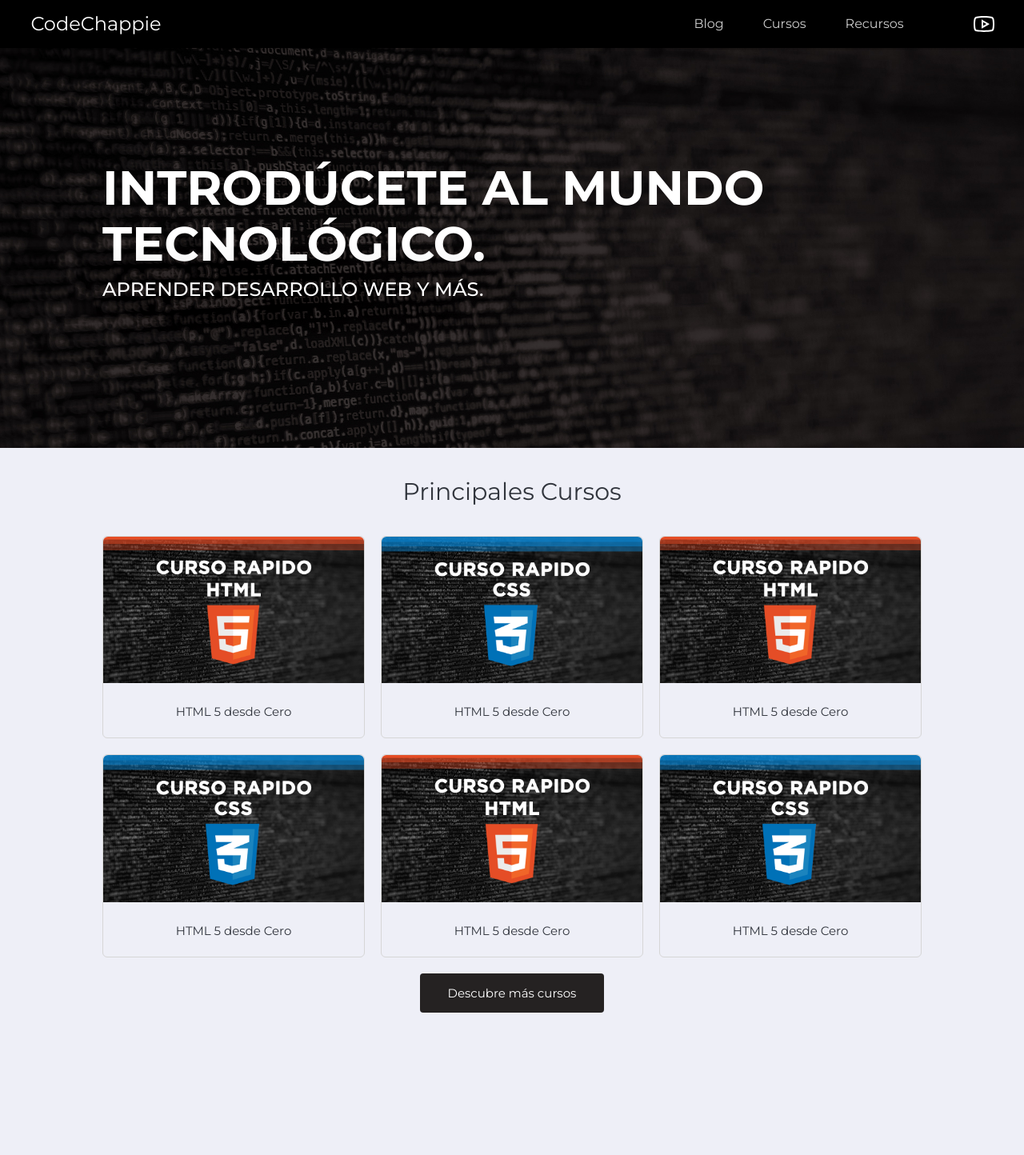
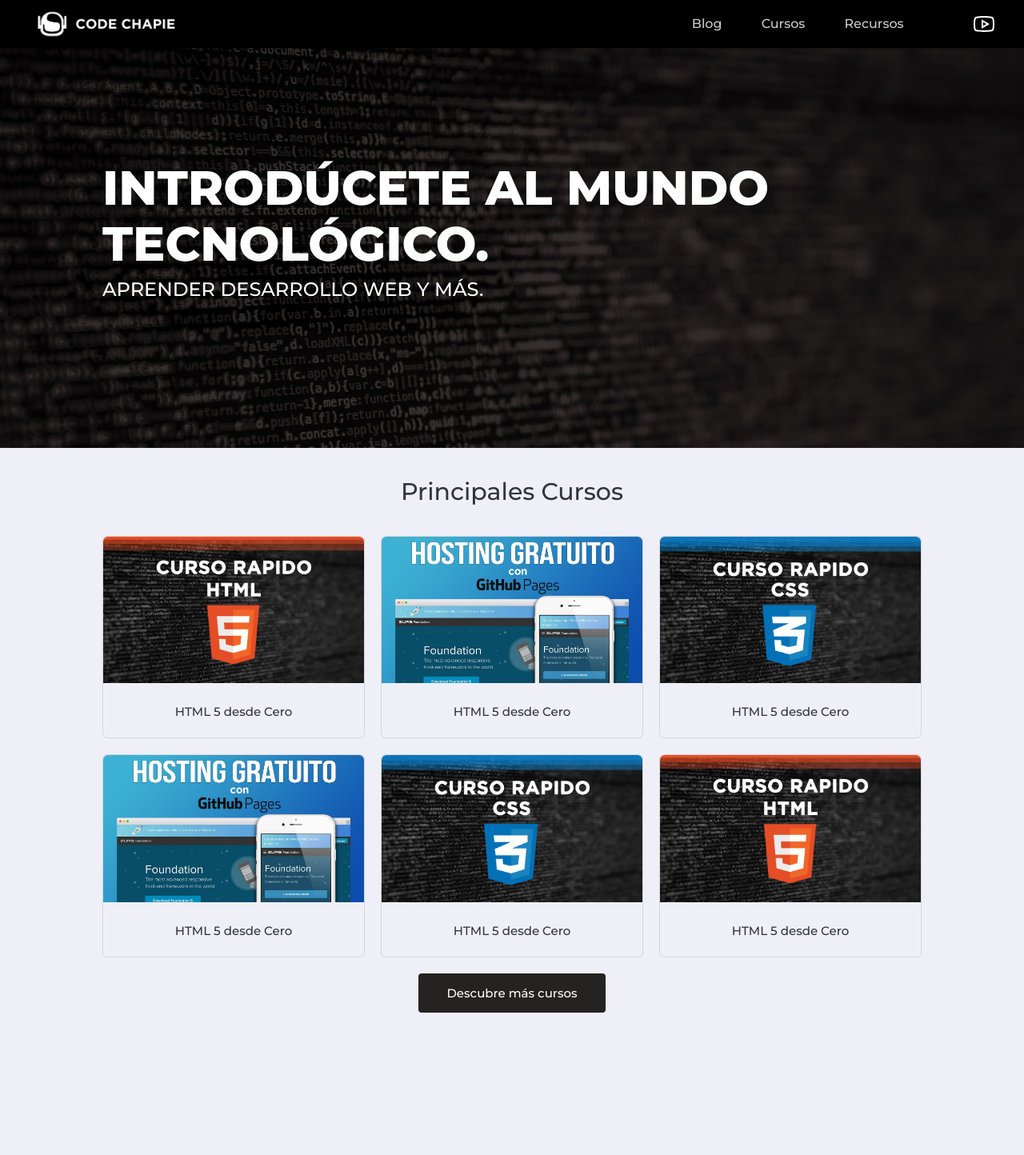
Before and after one commit to codechappie/web-codechappie, a PHP site: page / in a window 1280 px wide. Shown: the top 1444 px of the page at 80% size. Run offline with PHP 8.4, Linux system fonts and the light colour scheme; some libraries are stand-ins or nearby versions.

Commit message:
Final Update

```diff
--- a/css/style.css
+++ b/css/style.css
@@ -62,10 +62,19 @@ img {
   text-indent: 100%;
   white-space: nowrap;
 }
-
+::-webkit-scrollbar {
+  background-color: rgb(0, 0, 0);
+  width: 5px;
+}
+::-webkit-scrollbar-thumb  {
+  background-color: rgb(49, 49, 49);
+}
 /* --------------------------------
   xheader
   -------------------------------- */
+  .logo-navbar{
+    width: 200px;
+  }
 header {
   position: fixed;
   top: 0;
@@ -78,8 +87,6 @@ header {
   z-index: 4;
 }
 .logo {
-  color: #fff;
-  font-size: 24px;
   height: 50px;
   display: grid;
   justify-items: center;
--- a/index.html
+++ b/index.html
@@ -2,12 +2,10 @@
 <html lang="en" class="no-js">
   <head>
     <meta charset="UTF-8" />
-    <meta name="viewport" content="width=device-width, initial-scale=1" />
+		<meta name="viewport" content="width=device-width, initial-scale=1" />
+		<link rel="shortcut icon" href="img/favicon.png" type="image/x-icon">
     <!--Google fonts-->
-    <link
-      href="https://fonts.googleapis.com/css?family=Montserrat:400,500,700&display=swap"
-      rel="stylesheet"
-    />
+    <link href="https://fonts.googleapis.com/css?family=Montserrat:300,500,800" rel="stylesheet">
 
     <link rel="stylesheet" href="css/reset.css" />
     <!-- CSS reset -->
@@ -16,11 +14,14 @@
     <script src="js/modernizr.js"></script>
     <!-- Modernizr -->
 
-    <title>Code Chappie</title>
+		<title>Code Chappie</title>
+		<meta name="theme-color" content="#000"/>
+		<meta name="msapplication-navbutton-color" content="#000"/>
+		<meta name="apple-mobile-web-app-status-bar-style" content="black-translucent"/>
   </head>
   <body class="foo">
     <header>
-      <div id="logo"><h2 class="logo">CodeChappie</h2></div>
+      <div id="logo"><h2 class="logo"><img class="logo-navbar" src="img/logo.png" alt=""></h2></div>
       <div id="cd-hamburger-menu">
         <a class="cd-img-replace" href="#0">Menu</a>
       </div>
@@ -55,37 +56,37 @@
         <div class="curses">
           <div class="curso">
             <div class="card">
-              <img src="img/minihtml5.jpg" alt="" />
+              <img src="img/courses/minihtml5.jpg" alt="" />
               <h4>HTML 5 desde Cero</h4>
             </div>
           </div>
           <div class="curso">
             <div class="card">
-              <img src="img/minicss3.jpg" alt="" />
+              <img src="img/courses/maxresdefault.jpg" alt="" />
               <h4>HTML 5 desde Cero</h4>
             </div>
 		  </div>
 		  <div class="curso">
 				<div class="card">
-				  <img src="img/minihtml5.jpg" alt="" />
-				  <h4>HTML 5 desde Cero</h4>
+				  <img src="img/courses/minicss3.jpg" alt="" />
+					<h4>HTML 5 desde Cero</h4>
 				</div>
 			  </div>
 			  <div class="curso">
 				<div class="card">
-				  <img src="img/minicss3.jpg" alt="" />
+				  <img src="img/courses/maxresdefault.jpg" alt="" />
 				  <h4>HTML 5 desde Cero</h4>
 				</div>
 			  </div>
 			  <div class="curso">
 					<div class="card">
-					  <img src="img/minihtml5.jpg" alt="" />
+					  <img src="img/courses/minicss3.jpg" alt="" />
 					  <h4>HTML 5 desde Cero</h4>
 					</div>
 				  </div>
 				  <div class="curso">
 					<div class="card">
-					  <img src="img/minicss3.jpg" alt="" />
+					  <img src="img/courses/minihtml5.jpg" alt="" />
 					  <h4>HTML 5 desde Cero</h4>
 					</div>
 				  </div>
--- a/js/main.js
+++ b/js/main.js
@@ -71,4 +71,6 @@ function move_navigation( $navigation, $MQ) {
 		$navigation.detach();
 		$navigation.insertAfter('header');
 	}
+
+
 }
```
Also changed, not shown: img/courses/maxresdefault.jpg (added), img/courses/minicss3.jpg (renamed from img/minicss3.jpg), img/courses/minihtml5.jpg (renamed from img/minihtml5.jpg), img/courses/mqdefault.jpg (added), img/logo.png (added), img/thumb.jpg (deleted).
